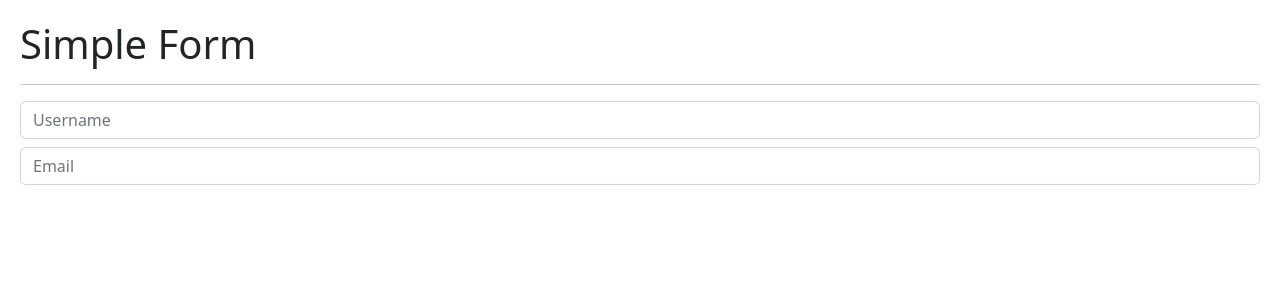
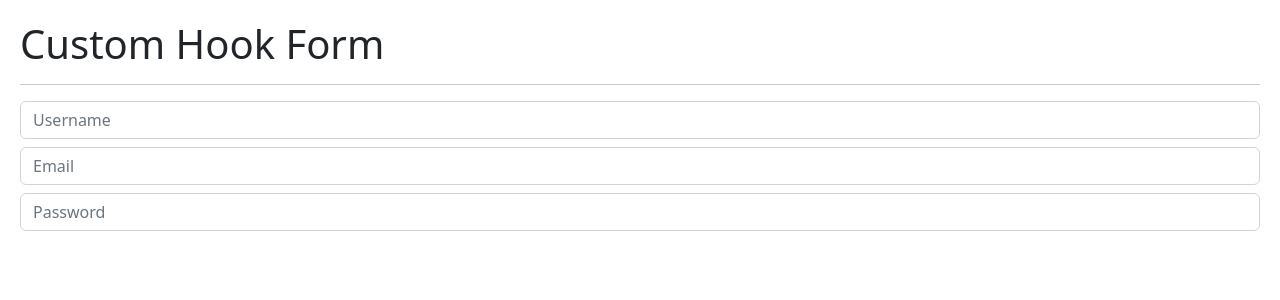
Before and after one commit to daviddiazh/Hooks-App-reactjs, a React (Vite) app: page / in a window 1280 px wide. Shown: the top 300 px of the page. Built offline with nearby package versions, Linux system fonts and the light colour scheme.

Commit message:
Custom Hook Form created

```diff
--- /dev/null
+++ b/src/02-useEffect/CustomHookForm.jsx
@@ -0,0 +1,47 @@
+import { useForm } from "../hooks/useForm"
+
+export const CustomHookForm = () => {
+
+    const { formState, onInputChange, username, email, password } = useForm({
+        username: '',
+        email: '',
+        password: '',
+    });
+
+    //const { username, email, password } = formState;
+
+    return (
+        <>
+            <h1>Custom Hook Form</h1>
+            <hr />
+
+            <input
+                type='text'
+                className='form-control'
+                placeholder='Username'
+                name='username'
+                value={username}
+                onChange={ onInputChange }
+            />
+
+            <input
+                type='email'
+                className='form-control mt-2'
+                placeholder='Email'
+                name='email'
+                value={email}
+                onChange={ onInputChange }
+            />
+
+            <input
+                type='password'
+                className='form-control mt-2'
+                placeholder='Password'
+                name='password'
+                value={password}
+                onChange={ onInputChange }
+            />
+
+        </>
+    )
+}
--- /dev/null
+++ b/src/hooks/useForm.js
@@ -0,0 +1,21 @@
+import { useState } from "react";
+
+export const useForm = ( initialState = {} ) => {
+
+    const [ formState, setFormState ] = useState( initialState );
+
+    const onInputChange = ({ target }) => {
+        const { name, value } = target
+
+        setFormState({
+            ...formState,
+            [ name ]: value
+        });
+    }
+
+    return {
+        ...formState,
+        formState,
+        onInputChange
+    }
+}
--- a/src/main.jsx
+++ b/src/main.jsx
@@ -2,11 +2,12 @@
 import ReactDOM from 'react-dom/client'
 // import { HooksApp } from './HooksApp'
 // import { CounterWithCustomHook } from './01-useState/CounterWithCustomHook'
-import { SimpleForm } from './02-useEffect/SimpleForm'
+//import { SimpleForm } from './02-useEffect/SimpleForm'
+import { CustomHookForm } from './02-useEffect/CustomHookForm'
 import './index.css'
 
 ReactDOM.createRoot(document.getElementById('root')).render(
   <React.StrictMode>
-    <SimpleForm />
+    <CustomHookForm />
   </React.StrictMode>
 )
```
